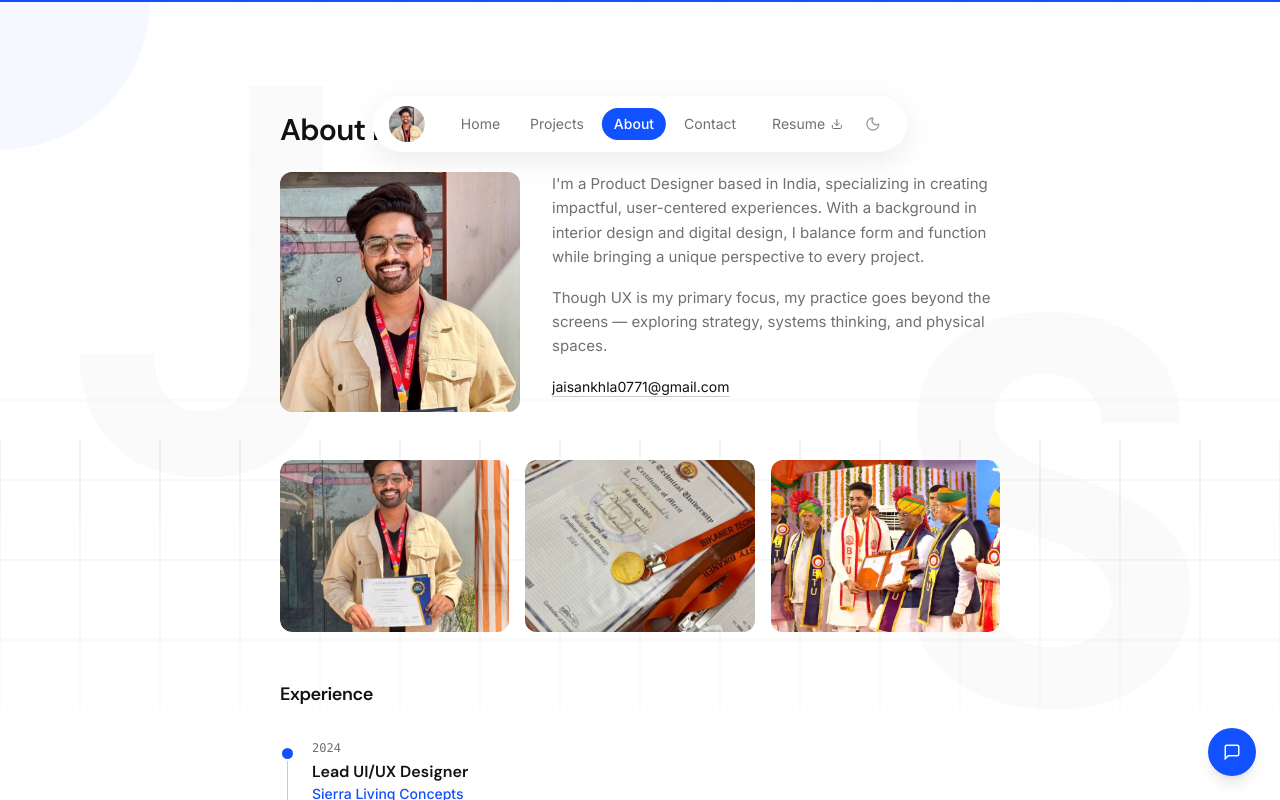
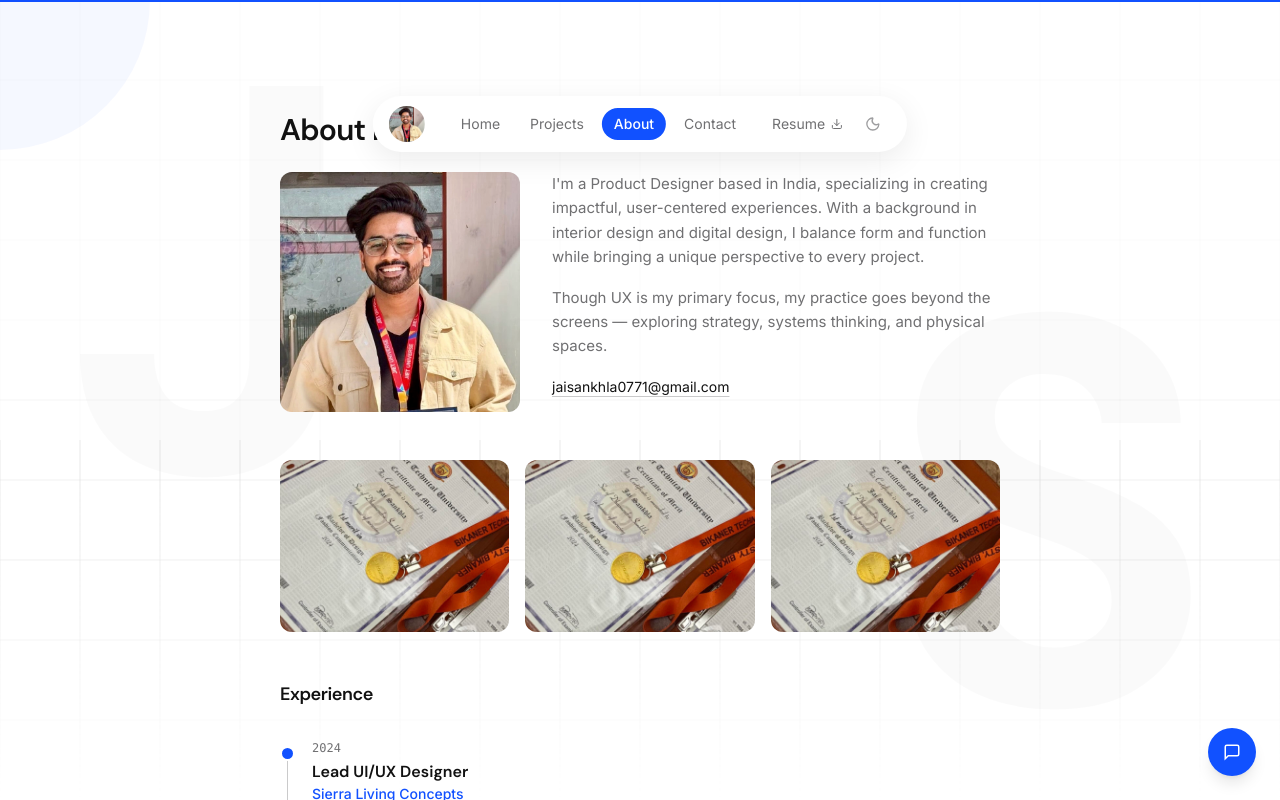
Before and after one commit to Jai-Sankhla/portfolio-website, a Next.js app: page /about in a window 1280 px wide. Shown: the top 800 px of the page. Built offline with nearby package versions, Linux system fonts and the light colour scheme.

Commit message:
fix: each grid slot independently crossfades through all images

```diff
--- a/src/components/AboutGallery.tsx
+++ b/src/components/AboutGallery.tsx
@@ -7,55 +7,30 @@ import { BLUR_DATA_URL } from "@/lib/images";
 
 const images = ["about-1", "about-3", "about-4"];
 
-function chunk<T>(arr: T[], size: number): T[][] {
-  const result: T[][] = [];
-  for (let i = 0; i < arr.length; i += size) {
-    result.push(arr.slice(i, i + size));
-  }
-  return result;
-}
-
-const slides = chunk(images, 3);
-
-export default function AboutGallery() {
-  const [current, setCurrent] = useState(0);
-  const [paused, setPaused] = useState(false);
-  const intervalRef = useRef<ReturnType<typeof setInterval>>(undefined);
+function Slot({ images, delay }: { images: string[]; delay: number }) {
+  const [index, setIndex] = useState(0);
 
   useEffect(() => {
-    if (!paused && slides.length > 1) {
-      intervalRef.current = setInterval(() => {
-        setCurrent((prev) => (prev + 1) % slides.length);
-      }, 4000);
-    }
-    return () => {
-      if (intervalRef.current) clearInterval(intervalRef.current);
-    };
-  }, [paused]);
+    if (images.length < 2) return;
+    const timer = setInterval(() => {
+      setIndex((prev) => (prev + 1) % images.length);
+    }, 4000 + delay);
+    return () => clearInterval(timer);
+  }, [images.length, delay]);
 
   return (
-    <div
-      className="relative mb-12"
-      onMouseEnter={() => setPaused(true)}
-      onMouseLeave={() => setPaused(false)}
-    >
-      <div className="relative overflow-hidden rounded-xl">
+    <div className="relative aspect-[4/3] rounded-xl overflow-hidden bg-[#f5f5f5] dark:bg-[#151515]">
       <AnimatePresence mode="popLayout">
         <motion.div
-            key={current}
+          key={index}
           initial={{ opacity: 0 }}
           animate={{ opacity: 1 }}
           exit={{ opacity: 0 }}
           transition={{ duration: 0.6, ease: [0.16, 1, 0.3, 1] }}
-            className="grid grid-cols-3 gap-4"
-          >
-            {slides[current].map((img) => (
-              <div
-                key={img}
-                className="relative aspect-[4/3] rounded-xl overflow-hidden bg-[#f5f5f5] dark:bg-[#151515]"
+          className="absolute inset-0"
         >
           <Image
-                  src={`/images/${img}.jpeg`}
+            src={`/images/${images[index]}.jpeg`}
             alt=""
             fill
             className="object-cover"
@@ -63,10 +38,19 @@ export default function AboutGallery() {
             placeholder="blur"
             blurDataURL={BLUR_DATA_URL}
           />
-              </div>
-            ))}
         </motion.div>
       </AnimatePresence>
+    </div>
+  );
+}
+
+export default function AboutGallery() {
+  return (
+    <div className="mb-12">
+      <div className="grid grid-cols-3 gap-4">
+        {[0, 1, 2].map((slot) => (
+          <Slot key={slot} images={images} delay={slot * 500} />
+        ))}
       </div>
     </div>
   );
```
Lines whose indentation alone changed are shown as unchanged.
